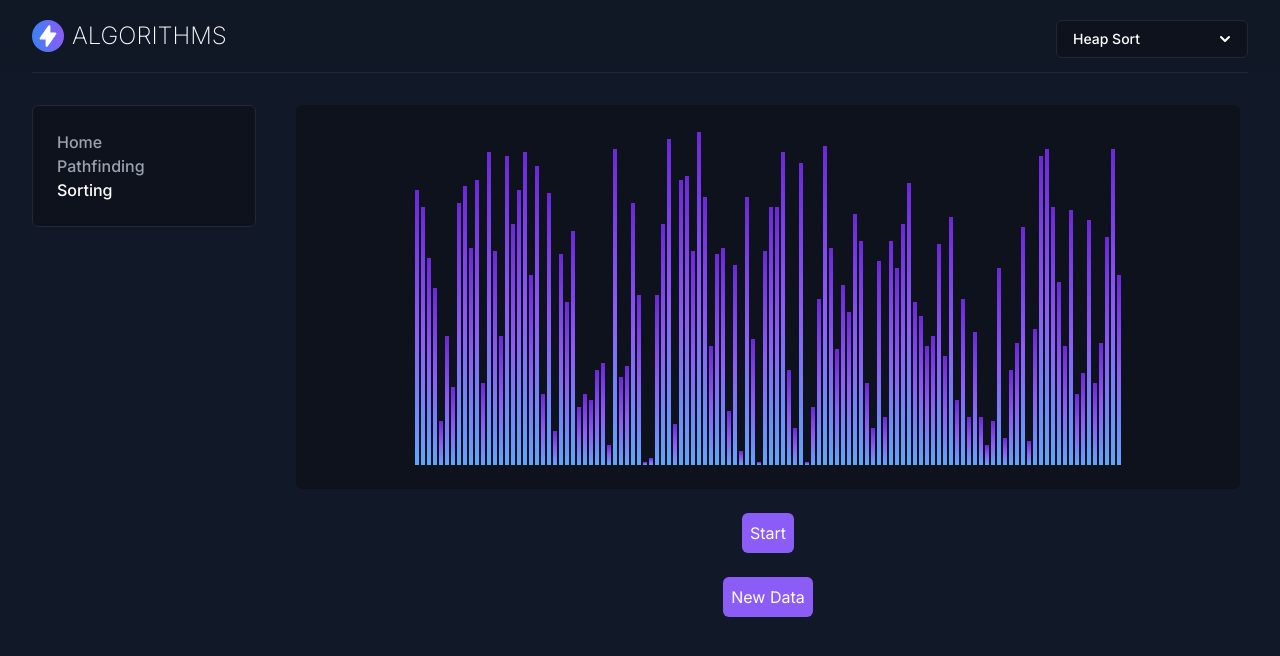
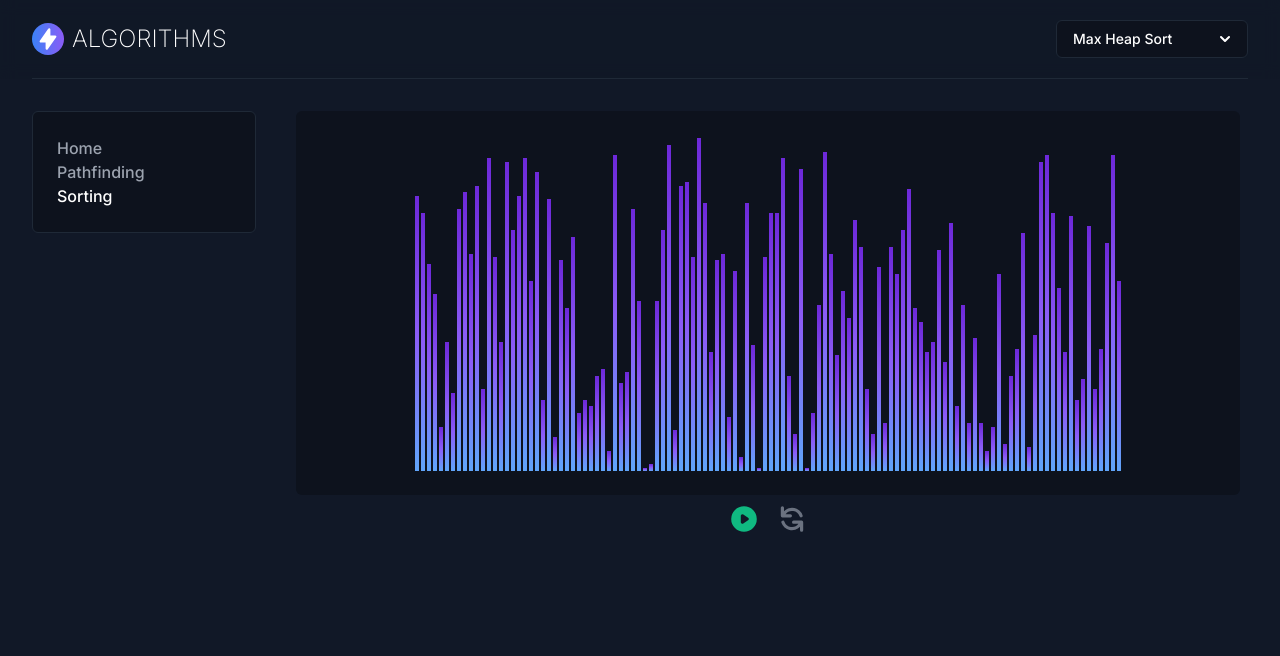
Before and after one commit to Squshy/algorithm-showcase, a Next.js app in the folder client/: page /sorting in a window 1280 px wide. Shown: the top 656 px of the page. Built offline with nearby package versions, Linux system fonts and the light colour scheme.

Commit message:
minheap in as well

```diff
--- a/client/classes/Heap.ts
+++ b/client/classes/Heap.ts
@@ -18,7 +18,11 @@ export class Heap {
     return index * 2 + 2;
   }
 
-  async maxHeapify(index: number, addLookedAt:Function, removeLookedAt:Function) {
+  async maxHeapify(
+    index: number,
+    addLookedAt: Function,
+    removeLookedAt: Function
+  ) {
     const left: number = this.left(index);
     const right: number = this.right(index);
     let largest: number = index;
@@ -36,16 +40,51 @@ export class Heap {
         this.items[largest],
         this.items[index],
       ];
-      addLookedAt(index)
-      addLookedAt(largest)
-      await Delay(2);
+      addLookedAt(index);
+      addLookedAt(largest);
+      await Delay(5);
       removeLookedAt(index);
       removeLookedAt(largest);
       this.maxHeapify(largest, addLookedAt, removeLookedAt);
     }
   }
 
-  async buildMaxHeap(setIndex: Function, addLookedAt:Function, removeLookedAt:Function) {
+  async minHeapify(
+    index: number,
+    addLookedAt: Function,
+    removeLookedAt: Function
+  ) {
+    const left: number = this.left(index);
+    const right: number = this.right(index);
+    let smallest: number = index;
+
+    // if the left child is smaller than the current smallest
+    if (left < this.items.length && this.items[left] < this.items[smallest])
+      smallest = left;
+    // if the right child is smaller than the current smallest
+    if (right < this.items.length && this.items[right] < this.items[smallest])
+      smallest = right;
+    // If there was a change
+    if (smallest !== index) {
+      // swap the items
+      [this.items[index], this.items[smallest]] = [
+        this.items[smallest],
+        this.items[index],
+      ];
+      addLookedAt(index);
+      addLookedAt(smallest);
+      await Delay(5);
+      removeLookedAt(index);
+      removeLookedAt(smallest);
+      this.minHeapify(smallest, addLookedAt, removeLookedAt);
+    }
+  }
+
+  async buildMaxHeap(
+    setIndex: Function,
+    addLookedAt: Function,
+    removeLookedAt: Function
+  ) {
     // start at last non-leaf node
     // heapfiy only non-leaf nodes in reverse order
     for (let i = Math.floor(this.items.length / 2 - 1); i >= 0; i--) {
@@ -56,4 +95,20 @@ export class Heap {
     // reset the saved index once function is done so we don't see colored bar on first item
     setIndex(-1);
   }
+
+  async buildMinHeap(
+    setIndex: Function,
+    addLookedAt: Function,
+    removeLookedAt: Function
+  ) {
+    // start at last non-leaf node
+    // heapfiy only non-leaf nodes in reverse order
+    for (let i = Math.floor(this.items.length / 2 - 1); i >= 0; i--) {
+      await Delay(10);
+      this.minHeapify(i, addLookedAt, removeLookedAt);
+      setIndex(i);
+    }
+    // reset the saved index once function is done so we don't see colored bar on first item
+    setIndex(-1);
+  }
 }
--- a/client/components/nav/Dropdown.tsx
+++ b/client/components/nav/Dropdown.tsx
@@ -12,7 +12,7 @@ interface DropdownProps {
 export const Dropdown: React.FC<DropdownProps> = ({data, selected,onSubItemClick}) => {
 
   return (
-    <div className={`w-32 md:w-48 h-8`}>
+    <div className={`w-32 md:w-48`}>
       <Menu as="div" className={`relative inline-block text-left w-full`}>
         <div>
           <Menu.Button className="inline-flex justify-between w-full px-4 py-2 text-sm font-medium text-white bg-black-25 border-gray-800 border rounded-md hover:bg-black-50 focus:outline-none focus-visible:ring-2 focus-visible:ring-white focus-visible:ring-opacity-75 transition duration-150 ease-in-out">
--- a/client/components/sorting/Bar.tsx
+++ b/client/components/sorting/Bar.tsx
@@ -18,7 +18,7 @@ export const Bar: React.FC<BarProps> = ({
   const newMaxHeight = maxHeight - 3;
   return (
     <div
-      className={`w-1 flex self-end   mr-px ml-px ${
+      className={`w-1 flex self-end mr-px ml-px ${
         current
           ? `bg-green-500` : lookedAt ? 'bg-red-500'
           : `bg-gradient-to-t from-blue-400 via-purple-500 to-purple-700`
--- a/client/constants.ts
+++ b/client/constants.ts
@@ -28,7 +28,8 @@ export const PATHFINDING_ALGOS = {
 };
 
 export const SORTING_ALGOS = {
-  HEAP: "Heap Sort"
+  MAX_HEAP: "Max Heap Sort",
+  MIN_HEAP: "Min Heap Sort"
 }
 
 export const PX_IN_REM = 16;
--- a/client/contexts/SidebarContext.tsx
+++ b/client/contexts/SidebarContext.tsx
@@ -1,4 +1,5 @@
 import React, { useContext, useState, useMemo } from "react";
+import { SIDEBAR_LINKS } from "../constants";
 
 const SidebarContext = React.createContext<string | null>(null);
 const SidebarUpdateContext = React.createContext<Function>(() => {});
@@ -12,7 +13,7 @@ export const useSidebarUpdateLink = () => {
 }
 
 export const SidebarProvider: React.FC = ({ children }) => {
-  const [activeLink, setActiveLink] = useState<string>("");
+  const [activeLink, setActiveLink] = useState<string>(SIDEBAR_LINKS.HOME.text);
   const providerValue = useMemo(() => ({activeLink, setActiveLink}), [activeLink, setActiveLink])
 
   const updateActiveLink = (link:string) => {
--- a/client/contexts/SortingContext.tsx
+++ b/client/contexts/SortingContext.tsx
@@ -1,7 +1,7 @@
 import React, { useContext, useState, useMemo } from "react";
 import { SORTING_ALGOS } from "../constants";
 
-const SortingContext = React.createContext<string>(SORTING_ALGOS.HEAP);
+const SortingContext = React.createContext<string>(SORTING_ALGOS.MAX_HEAP);
 const SortingUpdateContext = React.createContext<Function>(() => {});
 
 export const useSortingAlgo = () => {
@@ -13,7 +13,7 @@ export const useSortingAlgoUpdate = () => {
 }
 
 export const SortingProvider: React.FC = ({ children }) => {
-  const [activeAlgo, setActiveAlgo] = useState<string>(SORTING_ALGOS.HEAP);
+  const [activeAlgo, setActiveAlgo] = useState<string>(SORTING_ALGOS.MAX_HEAP);
   const providerValue = useMemo(() => ({activeAlgo, setActiveAlgo}), [activeAlgo, setActiveAlgo])
 
   const updateActiveAlgo = (link:string) => {
--- a/client/pages/_app.tsx
+++ b/client/pages/_app.tsx
@@ -2,14 +2,17 @@ import "../styles/globals.css";
 import type { AppProps } from "next/app";
 import { SidebarProvider } from "../contexts/SidebarContext";
 import { MobileNav } from "../components/nav/mobile/MobileNav";
+import { SortingProvider } from "../contexts/SortingContext";
 
 function MyApp({ Component, pageProps }: AppProps) {
   return (
     <SidebarProvider>
-      <MobileNav/>
+      <SortingProvider>
+        <MobileNav />
         <div className={`font-sans antialiased`}>
           <Component {...pageProps} />
         </div>
+      </SortingProvider>
     </SidebarProvider>
   );
 }
--- a/client/pages/sorting.tsx
+++ b/client/pages/sorting.tsx
@@ -6,13 +6,15 @@ import { Nav } from "../components/nav/Nav";
 import { SortDisplay } from "../components/sorting/SortDisplay";
 import { SIDEBAR_LINKS, SORTING_ALGOS } from "../constants";
 import {
-  SortingProvider,
   useSortingAlgo,
   useSortingAlgoUpdate,
 } from "../contexts/SortingContext";
 import { useSetLink } from "../hooks/useSetLink";
 import { Heap } from "../classes/Heap";
 import { useOnScreenResize } from "../hooks/useOnResize";
+import { PlayIcon, RefreshIcon } from "@heroicons/react/solid";
+
+const COMMON_ICON_STYLES = `w-8 h-8 transform transition duration-300 ease-in-out hover:scale-110 cursor-pointer`;
 
 const Sorting: NextPage = () => {
   useSetLink(SIDEBAR_LINKS.SORTING.id);
@@ -56,13 +58,40 @@ const Sorting: NextPage = () => {
     }
   };
 
-  const runSort = () => {
-    heap.buildMaxHeap(setCurrentIndex, addIndexToLookedAt, removeIndexFromLookedAt);
+  const maxHeap = () => {
+    heap.buildMaxHeap(
+      setCurrentIndex,
+      addIndexToLookedAt,
+      removeIndexFromLookedAt
+    );
     setArray(heap.items);
   };
 
+  const minHeap = () => {
+    heap.buildMinHeap(
+      setCurrentIndex,
+      addIndexToLookedAt,
+      removeIndexFromLookedAt
+    );
+    setArray(heap.items);
+  };
+
+  const runSort = () => {
+    switch (selectedAlgo) {
+      case SORTING_ALGOS.MAX_HEAP:
+        maxHeap();
+        break;
+      case SORTING_ALGOS.MIN_HEAP:
+        minHeap();
+        break;
+      default:
+        maxHeap();
+        break;
+    }
+  };
+
   return (
-    <SortingProvider>
+    <>
       <Nav>
         <Dropdown
           data={SORTING_ALGOS}
@@ -75,22 +104,28 @@ const Sorting: NextPage = () => {
           className={`w-full bg-black-25 p-6 rounded-md h-96`}
           ref={containerRef}
         >
-          <SortDisplay array={array} currentIndex={currentIndex} lookedAt={lookedAt} />
+          <SortDisplay
+            array={array}
+            currentIndex={currentIndex}
+            lookedAt={lookedAt}
+          />
         </div>
-        <button
-          className={`p-2 bg-purple-500 rounded-md self-center mt-6 hover:bg-purple-600 transition duration-150 ease-out`}
-          onClick={() => runSort()}
-        >
-          Start
-        </button>
-        <button
-          className={`p-2 bg-purple-500 rounded-md self-center mt-6 hover:bg-purple-600 transition duration-150 ease-out`}
-          onClick={() => createRandomArray()}
-        >
-          New Data
-        </button>
+        <div className={`flex flex-row justify-center space-x-4 p-2`}>
+          <button onClick={() => runSort()}>
+            <span className="sr-only">Run algorithm</span>
+            <PlayIcon
+              className={`${COMMON_ICON_STYLES} text-green-500 hover:text-green-400`}
+            />
+          </button>
+          <button onClick={() => createRandomArray()}>
+            <span className="sr-only">Get new data</span>
+            <RefreshIcon
+              className={`${COMMON_ICON_STYLES} text-gray-500 hover:text-gray-400 hover:rotate-180`}
+            />
+          </button>
+        </div>
       </MainBody>
-    </SortingProvider>
+    </>
   );
 };
 
```
Also changed, not shown: client/helper.ts (+0 -55 lines).
